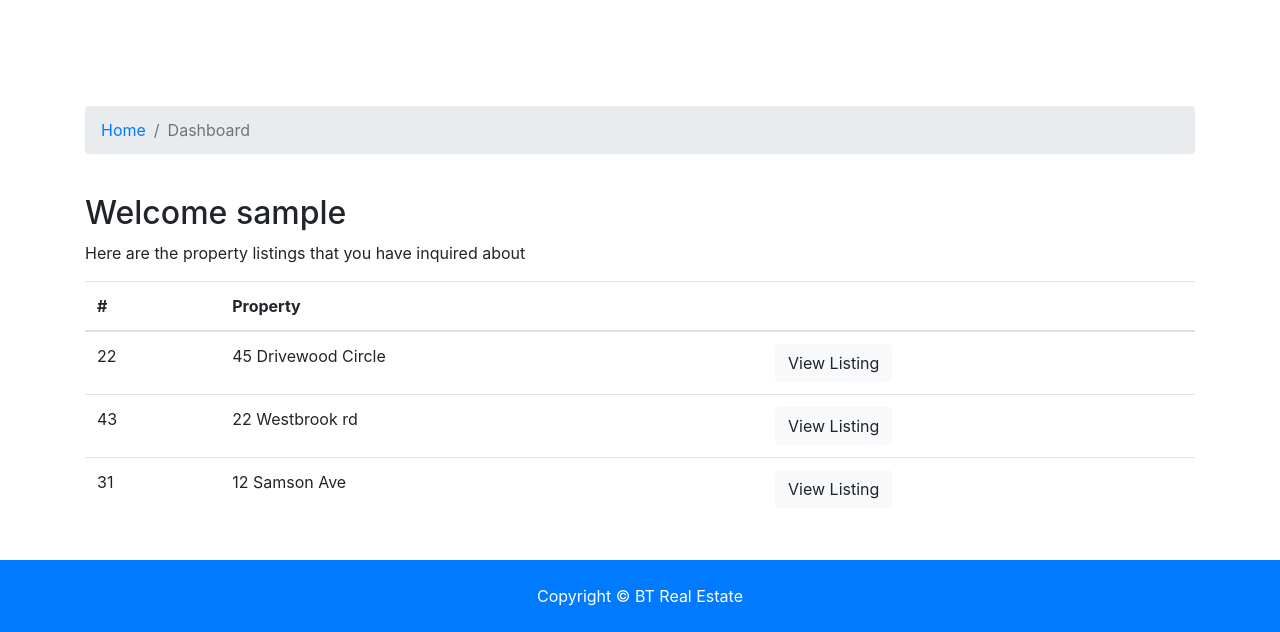
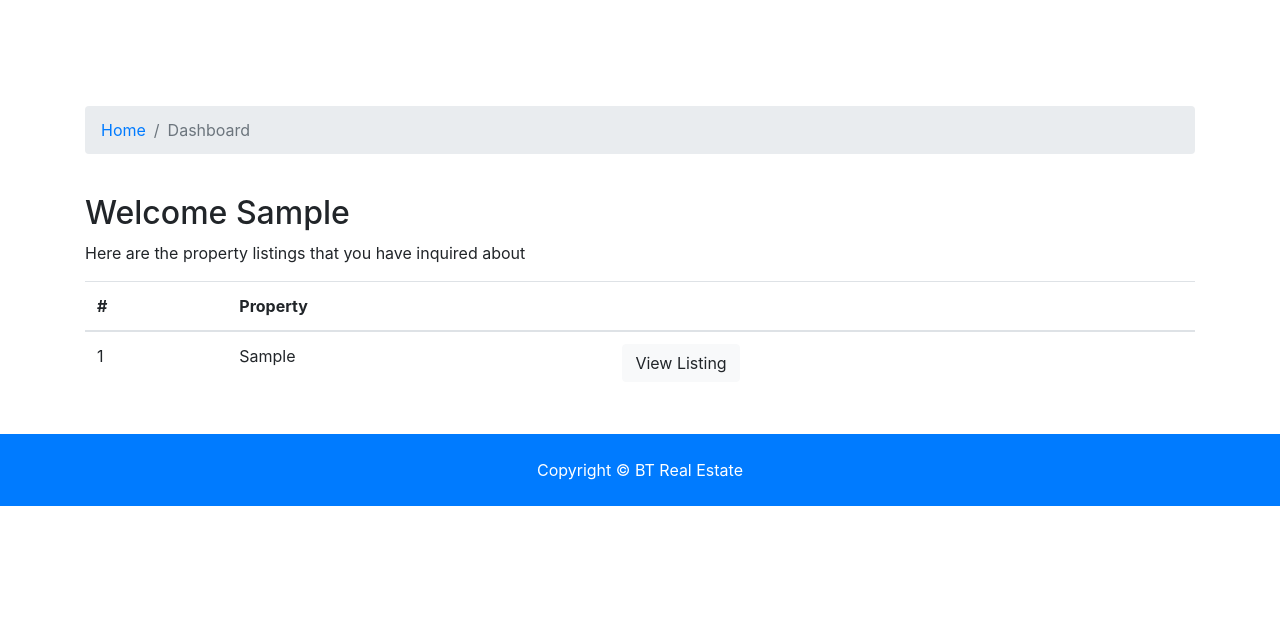
Before and after one commit to hryniewiczm/btre, a Django app: page /accounts/dashboard in a window 1280 px wide. Shown: the part 533-1165 px from the top of the page. After the commit the page ends 1039 px from the top, so only its background shows below. Run offline with Django 3.2, Linux system fonts and the light colour scheme; a user stored in the database is signed in; tables that the repository leaves empty hold one stand-in row (values such as "Sample post"); some libraries are stand-ins or nearby versions.

Commit message:
adding dashboard functionality

```diff
--- a/accounts/views.py
+++ b/accounts/views.py
@@ -1,6 +1,7 @@
 from django.shortcuts import render, redirect
 from django.contrib import messages, auth
 from django.contrib.auth.models import User
+from contacts.models import Contact
 
 def register(request):
     if request.method == 'POST':
@@ -63,4 +64,9 @@ def logout(request):
         return redirect('index')
 
 def dashboard(request):
-    return render(request, 'accounts/dashboard.html')
+    user_contacts = Contact.objects.order_by('-contact_date').filter(user_id=request.user.id)
+
+    context = {
+        'contacts': user_contacts
+    }
+    return render(request, 'accounts/dashboard.html', context)
--- a/templates/accounts/dashboard.html
+++ b/templates/accounts/dashboard.html
@@ -1,6 +1,6 @@
 {% extends 'base.html' %}
 
-{% block title %} | User Dashboard{% endblock %}
+{% block title %} | User Dashboard {% endblock %}
 
 {% block content %}
     <section id="showcase-inner" class="py-5 text-white">
@@ -38,7 +38,8 @@
         <div class="container">
           <div class="row">
             <div class="col-md-12">
-              <h2>Welcome {{ user.username }}</h2>
+              <h2>Welcome {{ user.first_name }}</h2>
+              {% if contacts %}
                 <p>Here are the property listings that you have inquired about</p>
                 <table class="table">
                   <thead>
@@ -49,29 +50,20 @@
                     </tr>
                   </thead>
                   <tbody>
+                    {% for contact in contacts %}
                       <tr>
-                    <td>22</td>
-                    <td>45 Drivewood Circle</td>
+                        <td>{{ contact.id }}</td>
+                        <td>{{ contact.listing }}</td>
                         <td>
-                      <a class="btn btn-light" href="#">View Listing</a>
+                          <a class="btn btn-light" href="{% url 'listing' contact.listing_id %}">View Listing</a>
                         </td>
                       </tr>
-                  <tr>
-                    <td>43</td>
-                    <td>22 Westbrook rd</td>
-                    <td>
-                      <a class="btn btn-light" href="#">View Listing</a>
-                    </td>
-                  </tr>
-                  <tr>
-                    <td>31</td>
-                    <td>12 Samson Ave</td>
-                    <td>
-                      <a class="btn btn-light" href="#">View Listing</a>
-                    </td>
-                  </tr>
+                    {% endfor %}
                   </tbody>
                 </table>
+              {% else %}
+                <p>You have not any inquiries</p>
+              {% endif %}
             </div>
           </div>
         </div>
```
Lines whose indentation alone changed are shown as unchanged.
